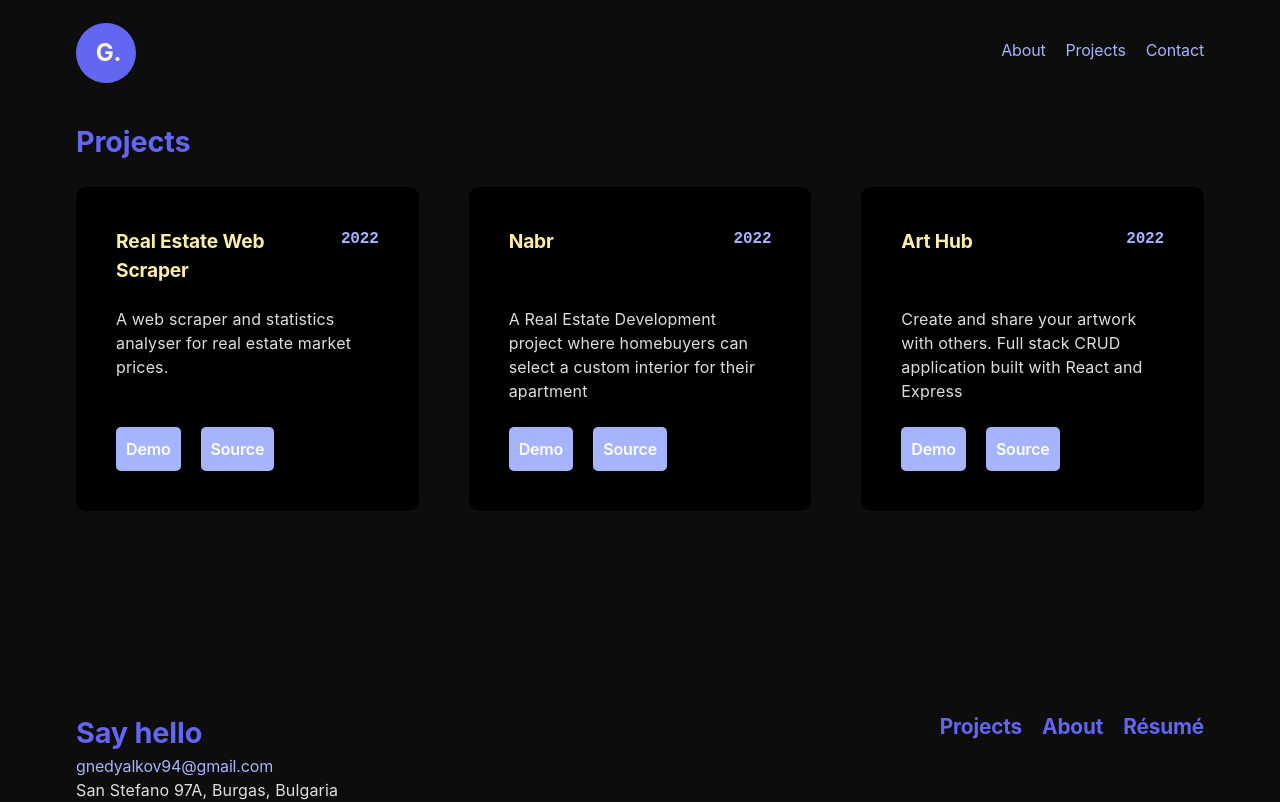
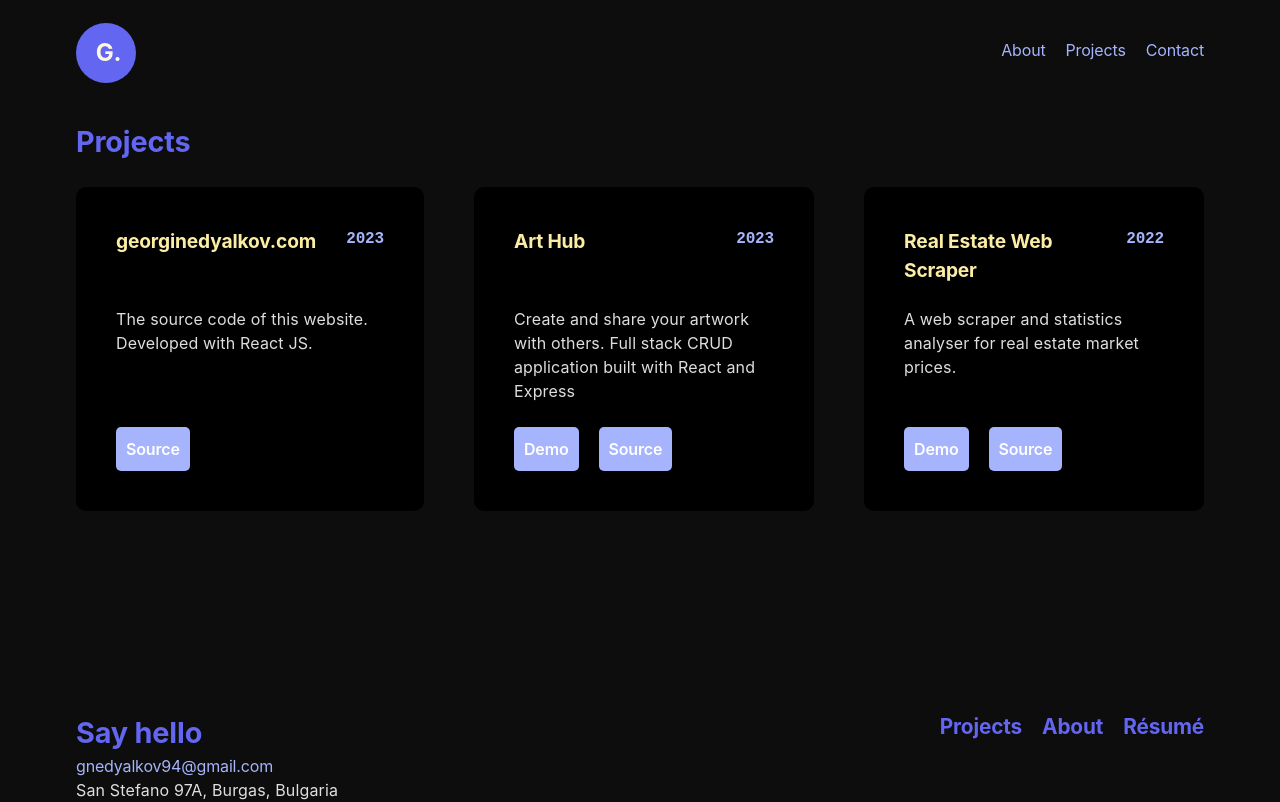
Before and after one commit to GeorgiNedyalkov/georginedyalkov.com, a React (Vite) app: page /projects in a window 1280 px wide. Shown: the top 802 px of the page. Built offline with nearby package versions, Linux system fonts and the light colour scheme.

Commit message:
refactor: changed projects to display and fix layout

```diff
--- a/src/components/Projects/Project/Project.css
+++ b/src/components/Projects/Project/Project.css
@@ -1,6 +1,5 @@
 .project {
-    max-width: 400px;
-    min-width: 300px;
+    max-width: 350px;
     padding: 40px;
     border-radius: var(--radius);
     background-color: var(--background--projects)
@@ -10,11 +9,11 @@
     display: flex;
     justify-content: space-between;
     height: 80px;
+    gap: 30px;
 }
 
 .project__name {
     margin-bottom: 0;
-    max-width: 200px;
     font-size: 1.2rem;
     color: var(--secondary-yellow-500);
 }
--- a/src/components/Projects/Project/Project.jsx
+++ b/src/components/Projects/Project/Project.jsx
@@ -9,9 +9,11 @@ const Project = ({ name, description, date, demo, code }) => {
       </div>
       <p className="project__description">{description}</p>
       <ul className="project__links">
-        <li className="project__link">
-          <a href={demo}>Demo </a>
-        </li>
+        {demo && (
+          <li className="project__link">
+            <a href={demo}>Demo </a>
+          </li>
+        )}
         <li className="project__link">
           <a href={code}>Source</a>
         </li>
--- a/src/data/projectsData.js
+++ b/src/data/projectsData.js
@@ -1,6 +1,24 @@
 export const projectsData = [
   {
     id: 1,
+    name: "georginedyalkov.com",
+    // imageUrl: Nabr,
+    description: `The source code of this website. Developed with React JS.`,
+    date: 2023,
+    code: "https://github.com/GeorgiNedyalkov/georgi_nedyalkov",
+  },
+  {
+    id: 2,
+    name: "Art Hub",
+    // imageUrl: ArtHub,
+    description: `Create and share your artwork with others.
+    Full stack CRUD application built with React and Express`,
+    date: 2023,
+    demo: "/",
+    code: "https://github.com/GeorgiNedyalkov/artHub",
+  },
+  {
+    id: 3,
     name: "Real Estate Web Scraper",
     // imageUrl: RealEstateWebScraper,
     description:
@@ -8,26 +26,6 @@ export const projectsData = [
     date: 2022,
     demo: "/",
     code: "https://github.com/GeorgiNedyalkov/real-estate-web-scraper",
-  },
-  {
-    id: 2,
-    name: "Nabr",
-    // imageUrl: Nabr,
-    description: `A Real Estate Development project where homebuyers can select a
-    custom interior for their apartment`,
-    date: 2022,
-    demo: "/",
-    code: "https://github.com/GeorgiNedyalkov/interior-customiser",
-  },
-  {
-    id: 3,
-    name: "Art Hub",
-    // imageUrl: ArtHub,
-    description: `Create and share your artwork with others.
-    Full stack CRUD application built with React and Express`,
-    date: 2022,
-    demo: "/",
-    code: "/",
   },
 ];
 
```
